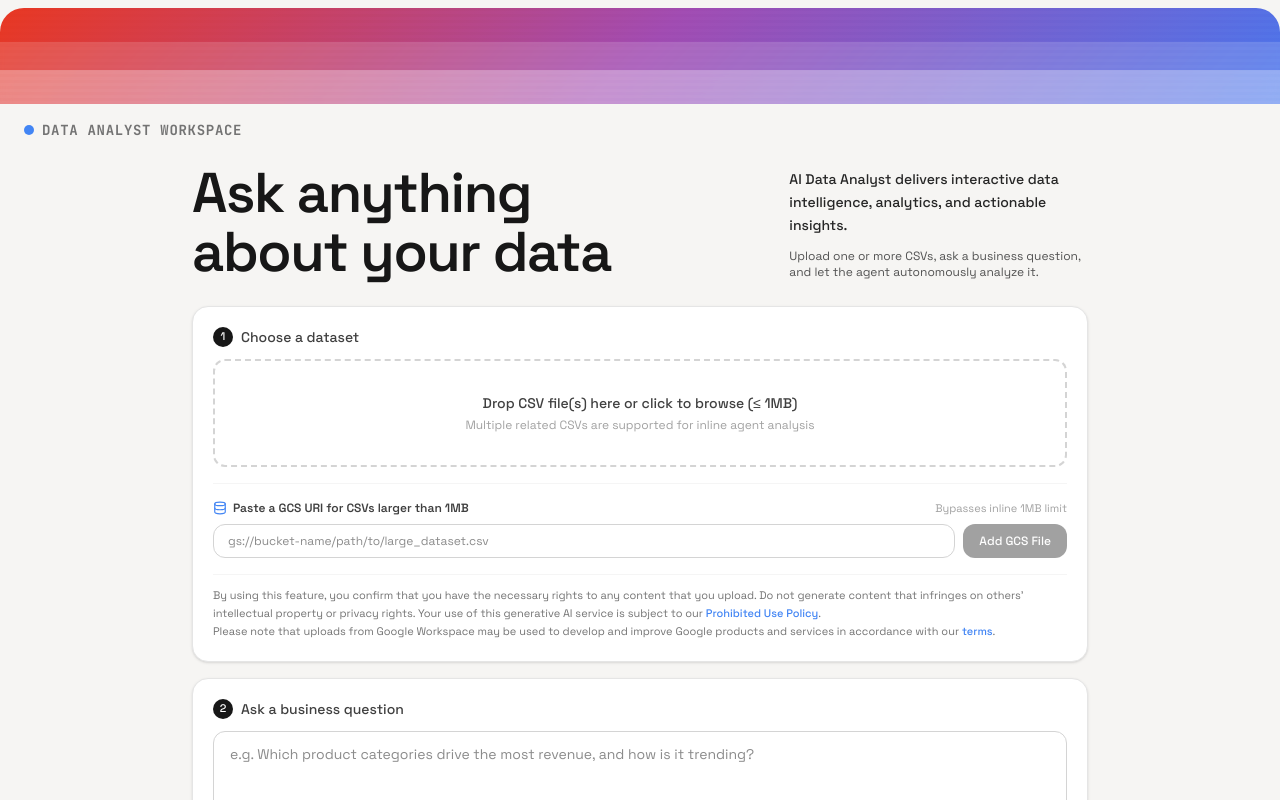
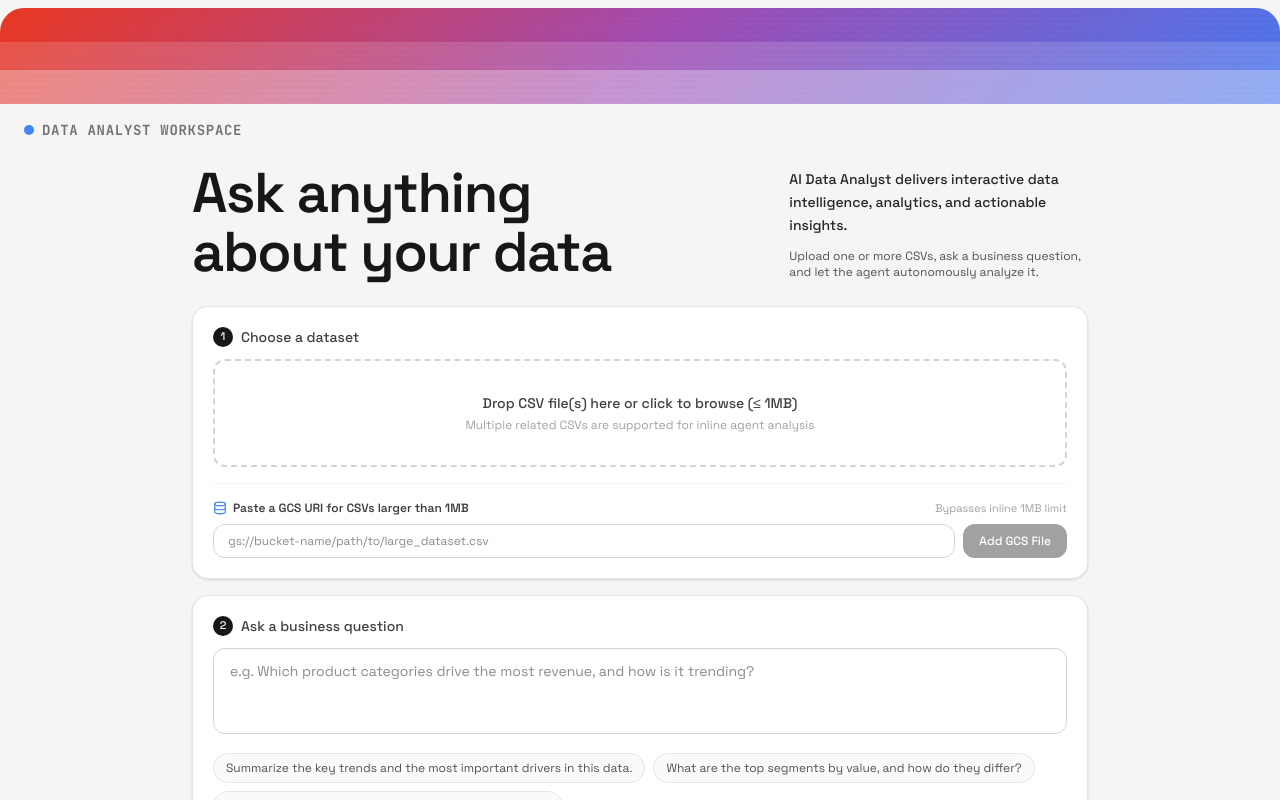
Before and after one commit to Uxhumekile/Data-Science-and-Analyst-agent, a React (Vite) app: page / in a window 1280 px wide. Shown: the top 800 px of the page. Built offline with nearby package versions, Linux system fonts and the light colour scheme; a web font is replaced by a local one.

Commit message:
Add files via upload

```diff
--- a/src/App.tsx
+++ b/src/App.tsx
@@ -1003,30 +1003,6 @@ const SetupPanel: React.FC<SetupProps> = ({
                 ))}
               </ul>
             )}
-
-            <div className="mt-4 text-[11px] leading-relaxed text-neutral-500 border-t border-neutral-100 pt-3">
-              By using this feature, you confirm that you have the necessary rights to any content that you upload. Do not generate content that infringes on others’ intellectual property or privacy rights. Your use of this generative AI service is subject to our{' '}
-              <a
-                href="https://policies.google.com/terms/generative-ai/use-policy"
-                target="_blank"
-                rel="noopener noreferrer"
-                className="text-io-blue hover:underline font-medium"
-              >
-                Prohibited Use Policy
-              </a>
-              .
-              <br className="mt-1" />
-              Please note that uploads from Google Workspace may be used to develop and improve Google products and services in accordance with our{' '}
-              <a
-                href="https://ai.google.dev/gemini-api/terms"
-                target="_blank"
-                rel="noopener noreferrer"
-                className="text-io-blue hover:underline font-medium"
-              >
-                terms
-              </a>
-              .
-            </div>
           </section>
 
           {/* Step 2: question */}
```
